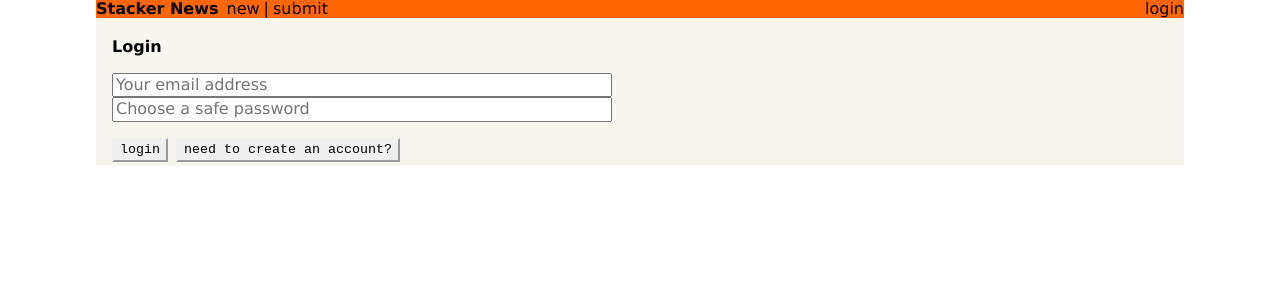
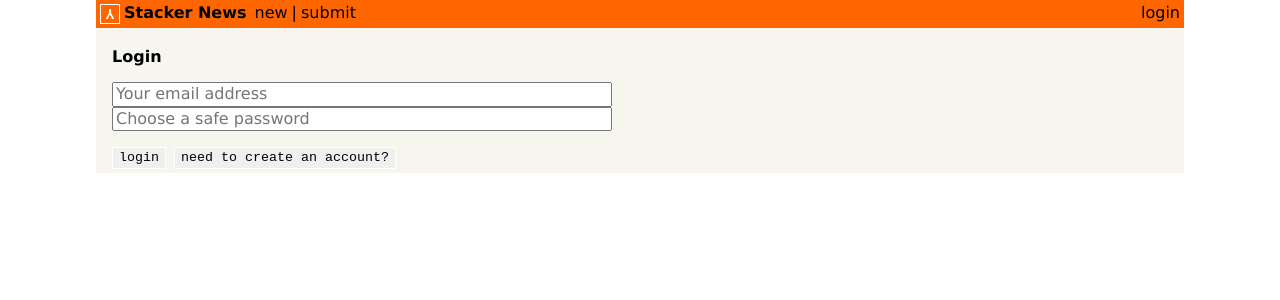
Before and after one commit to leeandher/Stacker-News, a React (Create React App) app: page /login in a window 1280 px wide. Shown: the top 300 px of the page. Built offline with nearby package versions, Linux system fonts and the light colour scheme.

Commit message:
adjusted ui

```diff
--- a/src/components/Header.js
+++ b/src/components/Header.js
@@ -7,8 +7,9 @@
 const Header = ({ history }) => {
   const authToken = localStorage.getItem(AUTH_TOKEN);
   return (
-    <header className="flex pal justify-between nowrap orange">
+    <header className="flex pa1 justify-between nowrap orange">
       <div className="flex flex-fixed black">
+        <img src="y18.gif" alt="Stacker News Logo" className="icon" />
         <div className="fw7 mr1">Stacker News</div>
         <Link to="/" className="ml1 no-underline black">
           new
--- a/src/styles/index.css
+++ b/src/styles/index.css
@@ -6,6 +6,14 @@
 
 input {
   max-width: 500px;
+}
+
+.icon {
+  width: 18px;
+  height: 18px;
+  border: 1px solid white;
+  transform: rotate(180deg);
+  margin-right: 4px;
 }
 
 .gray {
@@ -35,9 +43,9 @@
   background-color: buttonface;
   text-align: center;
   padding: 2px 6px 3px;
-  border-width: 2px;
-  border-style: outset;
-  border-color: buttonface;
+  border: 1px solid white;
   cursor: pointer;
   max-width: 250px;
+  border: 1px solid white;
 }
+border: 1px solid white;
```
Also changed, not shown: public/y18.gif (added).
